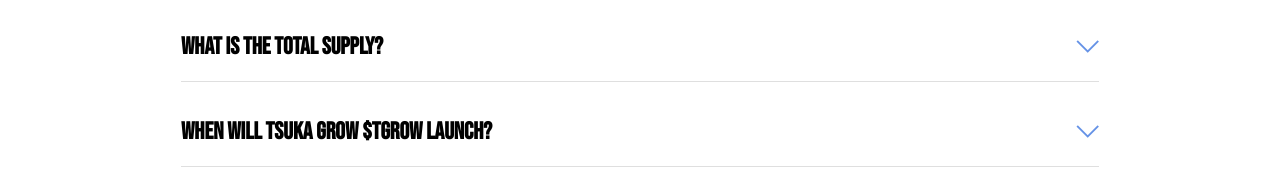
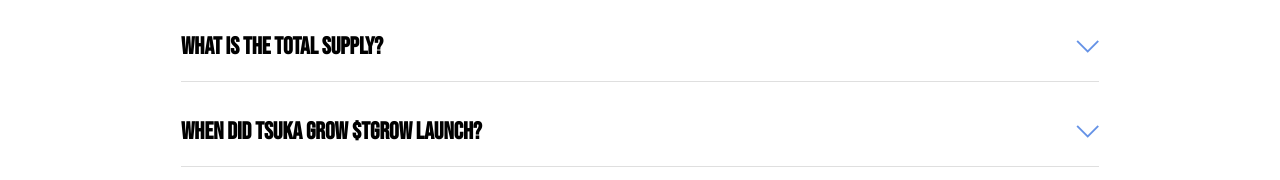
Before and after one commit to husbanttoken/tsukagrow, a plain HTML site: page index.html in a window 1280 px wide. Shown: the part 2631-2811 px from the top of the page. Drawn offline with nearby package versions, Linux system fonts and the light colour scheme; files that its build step writes are made by us from their sources; files whose address does not match are found by name.

Commit message:
Update index.html

```diff
--- a/index.html
+++ b/index.html
@@ -282,7 +282,7 @@
                     <div class="card mb-3">
                         <div class="card-header" role="tab" id="headingOne">
                             <a role="button" class="panel-title collapsed" data-toggle="collapse" data-core="" href="#collapse3_5" aria-expanded="false" aria-controls="collapse3">
-                                <h6 class="panel-title-edit mbr-fonts-style mb-0 display-7"><strong>When will Tsuka Grow $TGROW launch?</strong></h6>
+                                <h6 class="panel-title-edit mbr-fonts-style mb-0 display-7"><strong>When did Tsuka Grow $TGROW launch?</strong></h6>
                                 <span class="sign mbr-iconfont mbri-arrow-down"></span>
                             </a>
                         </div>
```
